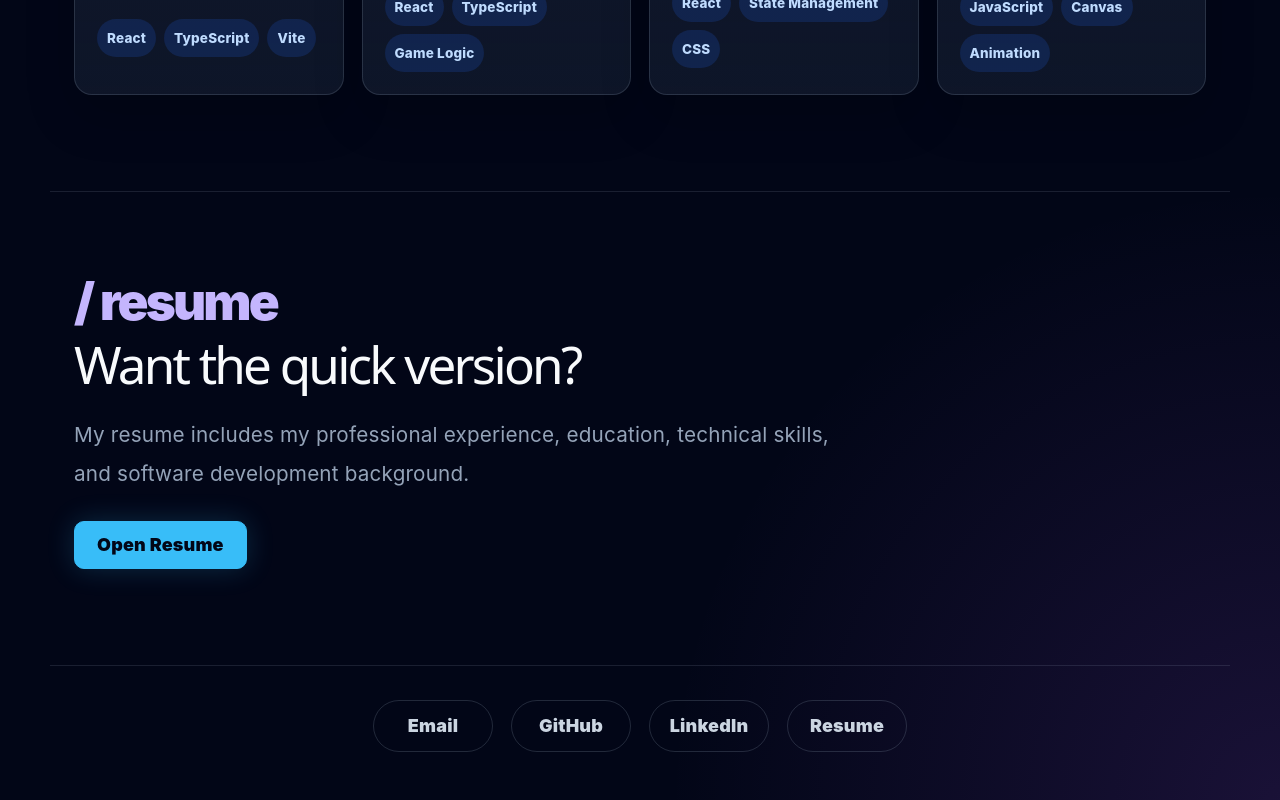
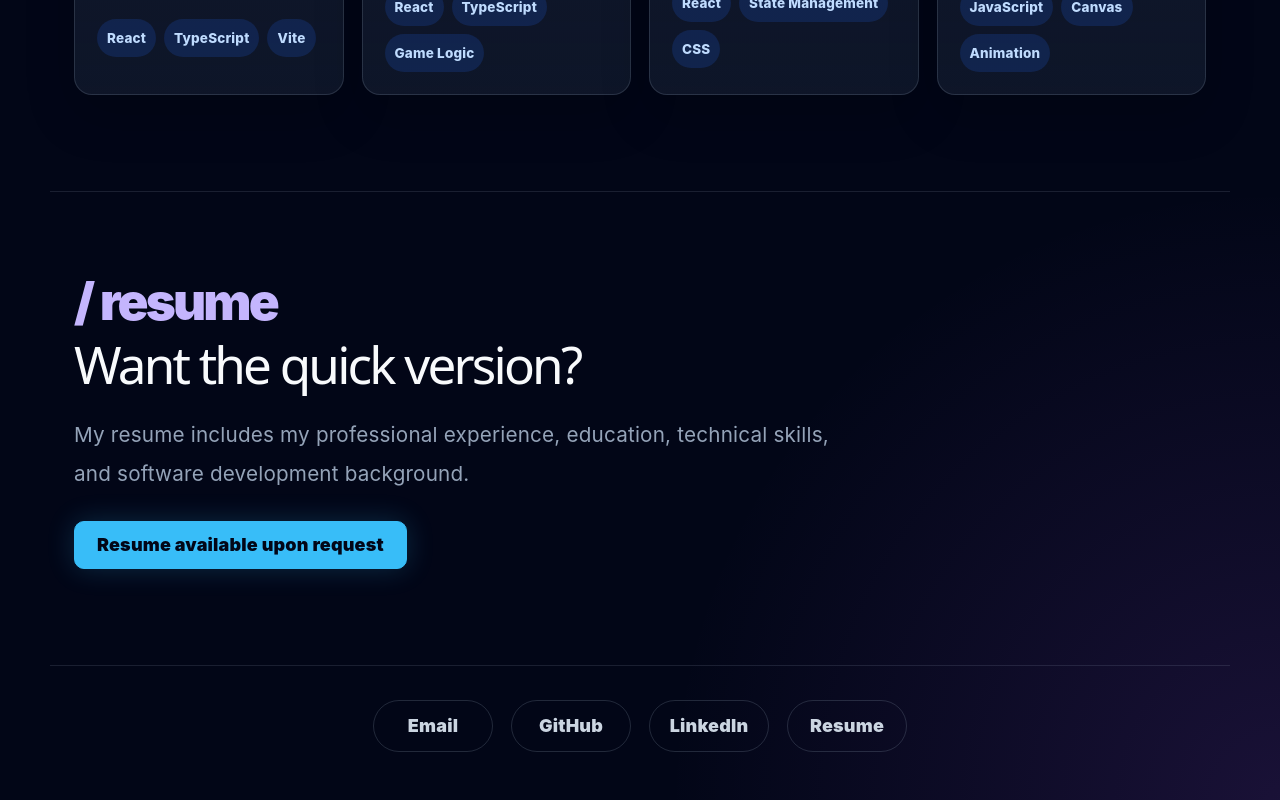
Before and after one commit to devbyE/EfremW, a React (Vite) app: page / in a window 1280 px wide. Shown: the part 2098-2898 px from the top of the page. Built offline with nearby package versions, Linux system fonts and the light colour scheme.

Commit message:
Use placeholder resume link

```diff
--- a/src/App.tsx
+++ b/src/App.tsx
@@ -172,11 +172,9 @@ function App() {
 
         <a
           className="resume-button"
-          href="/Efrem-Wilkerson-Resume.pdf"
-          target="_blank"
-          rel="noreferrer"
+          href="#contact"
         >
-          Open Resume
+          Resume available upon request
         </a>
       </section>
 
@@ -188,7 +186,7 @@ function App() {
         <a href="https://www.linkedin.com/" target="_blank" rel="noreferrer">
           LinkedIn
         </a>
-        <a href="/Efrem-Wilkerson-Resume.pdf" target="_blank" rel="noreferrer">
+        <a href="#resume">
           Resume
         </a>
       </footer>
```
